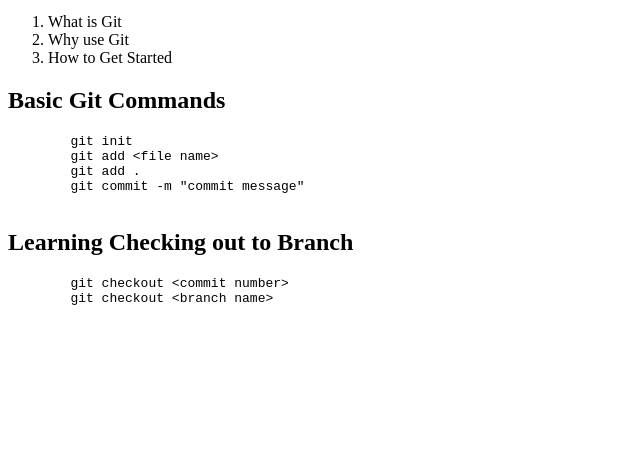
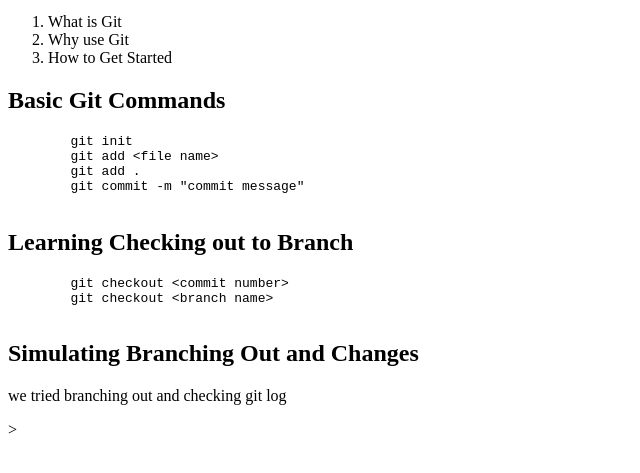
Before and after one commit to devyang97/git-class, a plain HTML site: page index.html in a window 1280 px wide. Shown: the part 101-574 px from the top of the page, without its empty margins (0-640 px from the left). Drawn offline with Linux system fonts and the light colour scheme.

Commit message:
update on master

```diff
--- a/index.html
+++ b/index.html
@@ -31,6 +31,7 @@
         git checkout &lt;branch name&gt;
     </pre>
 
-
+    <h2>Simulating Branching Out and Changes</h2>
+    <p>we tried branching out and checking git log</p>>
 </body>
 </html>
```
